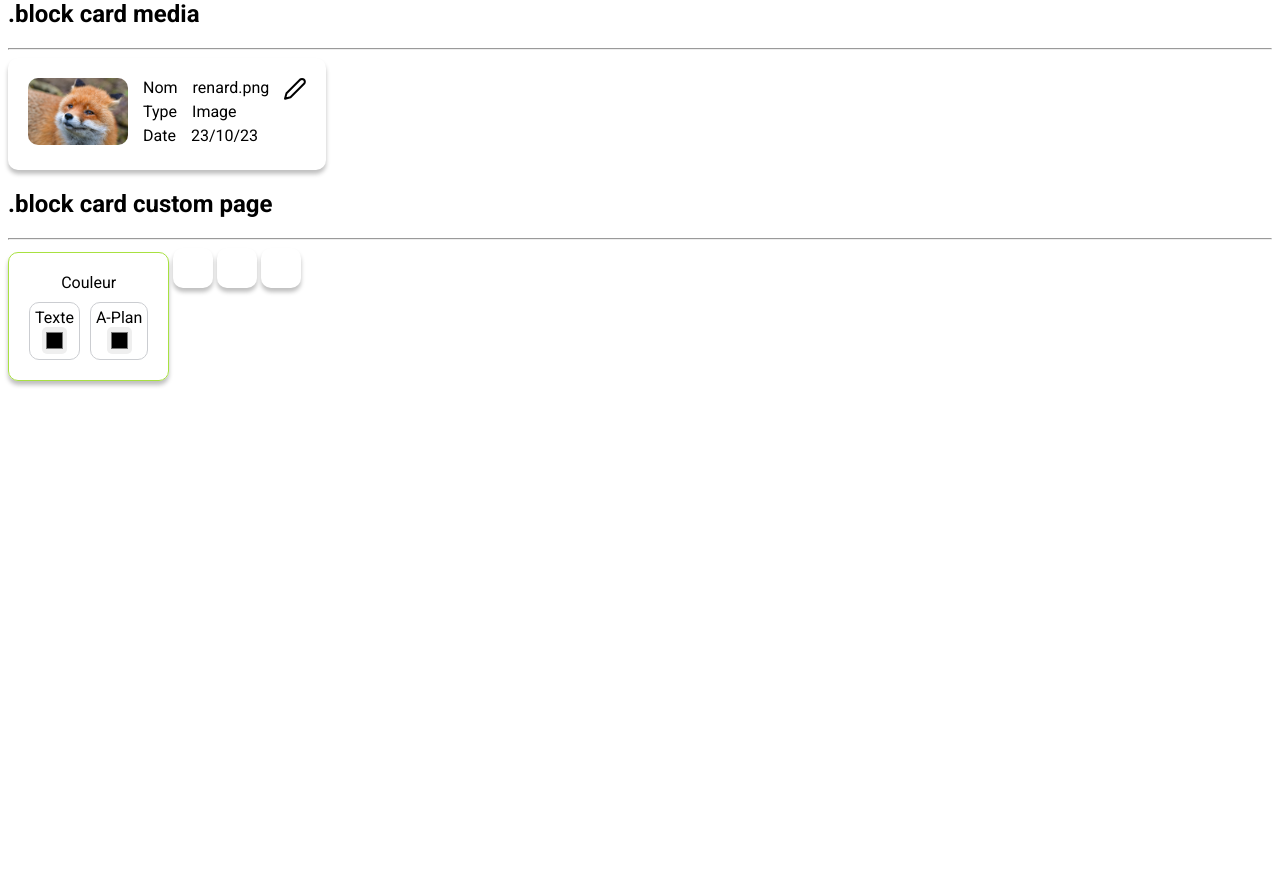
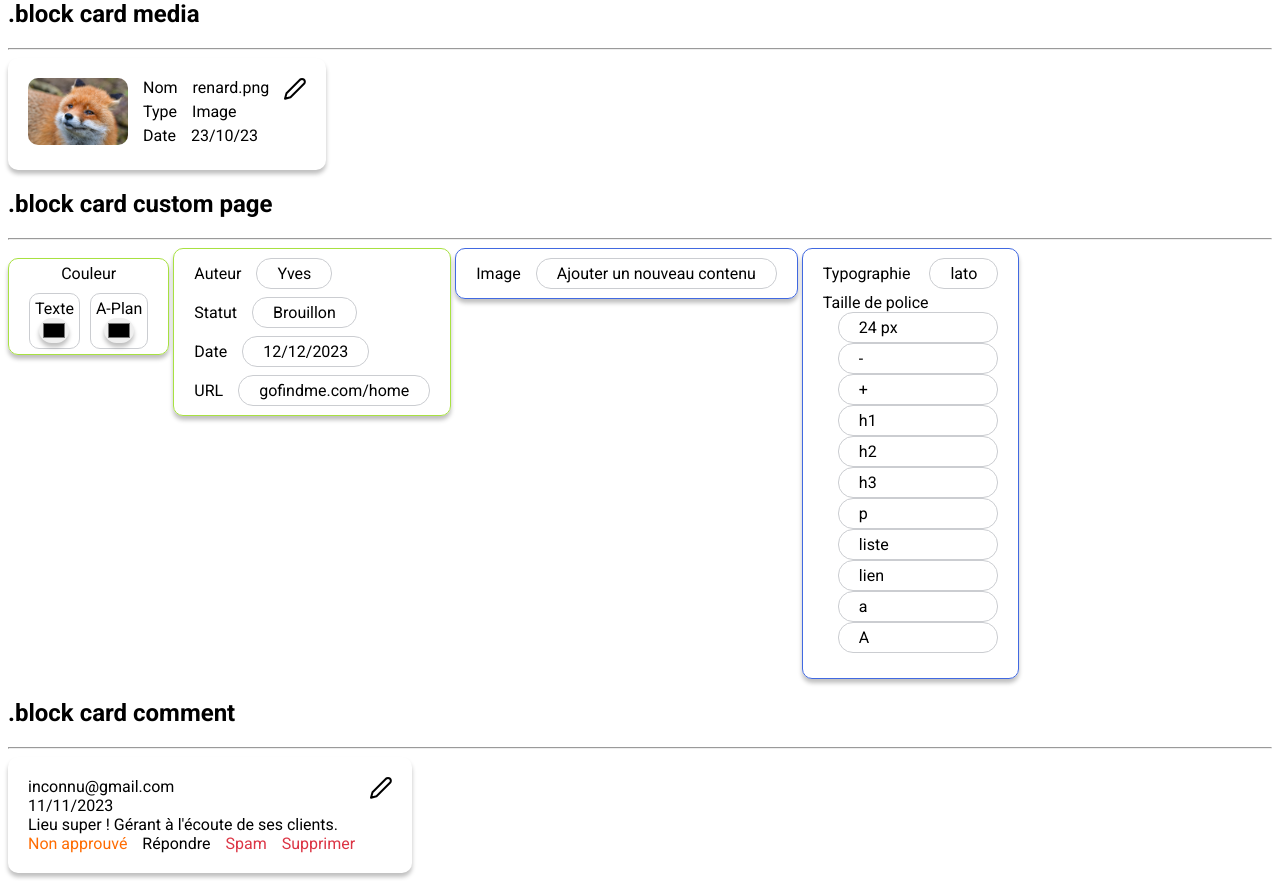
Before and after one commit to Fintre/Challenge-Semestriel-3IW-1, a PHP site: page /public/framework/design-guide.html in a window 1280 px wide. Shown: the part 633-1514 px from the top of the page. Before the commit the page ends 1020 px from the top, so only its background shows below. Run offline with PHP 8.4, Linux system fonts and the light colour scheme.

Commit message:
:construction: [WIP] design guide + :seedling: [ADD] block.scss + scoreseo + [UPD] variables

```diff
--- a/public/framework/design-guide.html
+++ b/public/framework/design-guide.html
@@ -56,7 +56,7 @@
 					<div class="block-card-media-property">Type<span class="block-card-media-value">Image</span></div>
 					<div class="block-card-media-property">Date<span class="block-card-media-value">23/10/23</span></div>
 				</div>
-				<div class="block-card-media-modified">
+				<div class="block-card-modified">
 					<svg width="22" height="22" viewBox="0 0 22 22" fill="none" xmlns="http://www.w3.org/2000/svg">
 						<path id="Vector" d="M16 1.82843C16.2626 1.56578 16.5744 1.35744 16.9176 1.2153C17.2608 1.07316 17.6286 1 18 1C18.3714 1 18.7392 1.07316 19.0824 1.2153C19.4256 1.35744 19.7374 1.56578 20 1.82843C20.2626 2.09107 20.471 2.40287 20.6131 2.74603C20.7553 3.0892 20.8284 3.45699 20.8284 3.82843C20.8284 4.19986 20.7553 4.56766 20.6131 4.91082C20.471 5.25398 20.2626 5.56578 20 5.82843L6.5 19.3284L1 20.8284L2.5 15.3284L16 1.82843Z" stroke="black" stroke-width="2" stroke-linecap="round" stroke-linejoin="round"/>
 					</svg>
@@ -75,9 +75,58 @@
 					</span>
 				</div>
 			</div>
-			<div class="block-card block-card-custom-page info"></div>
-			<div class="block-card block-card-custom-page media"></div>
-			<div class="block-card block-card-custom-page typo"></div>
+			<div class="block-card block-card-custom-page info">
+				<div class="block-card-custom-page-info-property">Auteur<span class="block-card-custom-page-info-value">Yves</span></div>
+				<div class="block-card-custom-page-info-property">Statut<span class="block-card-custom-page-info-value">Brouillon</span></div>
+				<div class="block-card-custom-page-info-property">Date<span class="block-card-custom-page-info-value">12/12/2023</span></div>
+				<div class="block-card-custom-page-info-property">URL<span class="block-card-custom-page-info-value">gofindme.com/home</span></div>
+			</div>
+			<div class="block-card block-card-custom-page media">
+				<div class="block-card-custom-page-media-property">Image<span class="block-card-custom-page-media-value">Ajouter un nouveau contenu</span></div>
+			</div>
+			<div class="block-card block-card-custom-page typo">
+				<div class="block-card-custom-page-typo-property">Typographie
+					<span class="block-card-custom-page-typo-value">lato</span>
+					<div class="block-card-custom-page-typo-wrapper">
+						<div class="block-card-custom-page-typo-property">Taille de police
+							<span class="block-card-custom-page-typo-value">24 px</span>
+							<span class="block-card-custom-page-typo-value">-</span>
+							<span class="block-card-custom-page-typo-value">+</span>
+							<span class="block-card-custom-page-typo-value">h1</span>
+							<span class="block-card-custom-page-typo-value">h2</span>
+							<span class="block-card-custom-page-typo-value">h3</span>
+							<span class="block-card-custom-page-typo-value">p</span>
+							<span class="block-card-custom-page-typo-value">liste</span>
+							<span class="block-card-custom-page-typo-value">lien</span>
+							<span class="block-card-custom-page-typo-value">a</span>
+							<span class="block-card-custom-page-typo-value">A</span>
+						</div>
+					</div>
+				</div>
+			</div>
+		</section>
+		<section>
+			<h1>.block card comment</h1>
+			<hr/>
+			<div class="block-card block-card-comment">
+				<div class="block-card-comment-picture"></div>
+				<div class="block-card-comment-desc">
+					<div class="block-card-comment-property">inconnu@gmail.com</div>
+					<div class="block-card-comment-property">11/11/2023</div>
+					<div class="block-card-comment-property">Lieu super ! Gérant à l'écoute de ses clients.</div>
+					<div class="block-card-comment-desc-wrapper">
+						<div class="block-card-comment-desc approved">Non approuvé</div>
+						<div class="block-card-comment-desc answer">Répondre</div>
+						<div class="block-card-comment-desc spam">Spam</div>
+						<div class="block-card-comment-desc bin">Supprimer</div>
+					</div>
+				</div>
+				<div class="block-card-modified">
+					<svg width="22" height="22" viewBox="0 0 22 22" fill="none" xmlns="http://www.w3.org/2000/svg">
+						<path id="Vector" d="M16 1.82843C16.2626 1.56578 16.5744 1.35744 16.9176 1.2153C17.2608 1.07316 17.6286 1 18 1C18.3714 1 18.7392 1.07316 19.0824 1.2153C19.4256 1.35744 19.7374 1.56578 20 1.82843C20.2626 2.09107 20.471 2.40287 20.6131 2.74603C20.7553 3.0892 20.8284 3.45699 20.8284 3.82843C20.8284 4.19986 20.7553 4.56766 20.6131 4.91082C20.471 5.25398 20.2626 5.56578 20 5.82843L6.5 19.3284L1 20.8284L2.5 15.3284L16 1.82843Z" stroke="black" stroke-width="2" stroke-linecap="round" stroke-linejoin="round"/>
+					</svg>
+				</div>
+			</div>
 		</section>
 	</body>
 </html>
--- a/public/framework/dist/css/main.css
+++ b/public/framework/dist/css/main.css
@@ -20,6 +20,7 @@
   /* Border-radius */
   --border-radius-std: 10px;
   --border-radius-light: 5px;
+  --border-radius-hard: 15px;
   /* Box-shadow */
   --box-shadow-base: 0px 4px 4px 0px rgba(0, 0, 0, 0.25);
 }
@@ -149,7 +150,6 @@ body {
   margin-bottom: 5px;
 }
 .block-card-modified {
-  position: absolute;
   top: 10px;
   right: 10px;
 }
@@ -157,10 +157,11 @@ body {
   width: 22px;
   height: 22px;
 }
-.block-card.block-card-custom-page.color {
+.block-card.block-card-custom-page {
   border: 1px solid var(--green);
   display: inline-flex;
   flex-direction: column;
+  padding: 5px 20px;
   text-align: center;
 }
 .block-card.block-card-custom-page.color .block-card-custom-page-color-wrapper {
@@ -177,9 +178,11 @@ body {
   padding: 5px;
 }
 .block-card.block-card-custom-page.color .block-card-custom-page-color-wrapper .block-card-custom-page-text input[type=color] {
-  border-radius: var(--border-radius-light);
   border: none;
-  width: 25px;
+  border-radius: var(--border-radius-hard);
+  box-shadow: var(--box-shadow-base);
+  height: 25px;
+  width: 30px;
 }
 .block-card.block-card-custom-page.color .block-card-custom-page-color-wrapper .block-card-custom-page-background {
   align-items: center;
@@ -190,9 +193,72 @@ body {
   padding: 5px;
 }
 .block-card.block-card-custom-page.color .block-card-custom-page-color-wrapper .block-card-custom-page-background input[type=color] {
-  border-radius: var(--border-radius-light);
   border: none;
-  width: 25px;
+  border-radius: var(--border-radius-hard);
+  box-shadow: var(--box-shadow-base);
+  height: 25px;
+  width: 30px;
+}
+.block-card.block-card-custom-page.info .block-card-custom-page-info-property {
+  text-align: left;
+  padding: 10px 0 10px 0;
+}
+.block-card.block-card-custom-page.info .block-card-custom-page-info-property .block-card-custom-page-info-value {
+  border: 1px solid var(--grey);
+  border-radius: var(--border-radius-hard);
+  margin-left: 15px;
+  padding: 5px 20px;
+}
+.block-card.block-card-custom-page.media {
+  border: 1px solid var(--blue);
+}
+.block-card.block-card-custom-page.media .block-card-custom-page-media-property {
+  text-align: left;
+  padding: 10px 0 10px 0;
+}
+.block-card.block-card-custom-page.media .block-card-custom-page-media-value {
+  border: 1px solid var(--grey);
+  border-radius: 15px;
+  margin-left: 15px;
+  padding: 5px 20px;
+}
+.block-card.block-card-custom-page.typo {
+  border: 1px solid var(--blue);
+}
+.block-card.block-card-custom-page.typo .block-card-custom-page-typo-property {
+  text-align: left;
+  padding: 10px 0 10px 0;
+}
+.block-card.block-card-custom-page.typo .block-card-custom-page-typo-property .block-card-custom-page-typo-value {
+  border: 1px solid var(--grey);
+  border-radius: 15px;
+  margin-left: 15px;
+  padding: 5px 20px;
+}
+.block-card.block-card-custom-page.typo .block-card-custom-page-typo-property .block-card-custom-page-typo-wrapper .block-card-custom-page-typo-property {
+  display: flex;
+  flex-direction: column;
+}
+.block-card.block-card-custom-page.typo .block-card-custom-page-typo-property .block-card-custom-page-typo-wrapper .block-card-custom-page-typo-property .block-card-custom-page-typo-value {
+  border: 1px solid var(--grey);
+  border-radius: 15px;
+  margin-left: 15px;
+  padding: 5px 20px;
+}
+.block-card.block-card-comment .block-card-comment-desc-wrapper {
+  display: flex;
+}
+.block-card.block-card-comment .block-card-comment-desc-wrapper .block-card-comment-desc {
+  padding-right: 15px;
+}
+.block-card.block-card-comment .block-card-comment-desc-wrapper .block-card-comment-desc.approved {
+  color: #FF6C02;
+}
+.block-card.block-card-comment .block-card-comment-desc-wrapper .block-card-comment-desc.spam {
+  color: var(--red);
+}
+.block-card.block-card-comment .block-card-comment-desc-wrapper .block-card-comment-desc.bin {
+  color: var(--red);
 }
 
 /*# sourceMappingURL=main.css.map */
--- a/public/framework/src/css/components/_block.scss
+++ b/public/framework/src/css/components/_block.scss
@@ -22,7 +22,6 @@
   box-shadow: var(--box-shadow-base);
   padding: 20px;
   position: relative;
-
   &-media {
     &-img {
       padding-right: 15px;
@@ -33,7 +32,6 @@
         border-radius: var(--border-radius-std);
       }
     }
-
     &-desc {
       display: flex;
       flex-direction: column;
@@ -49,9 +47,7 @@
       }
     }
   }
-
   &-modified {
-    position: absolute;
     top: 10px;
     right: 10px;
 
@@ -60,17 +56,16 @@
       height: 22px;
     }
   }
-
-  &.block-card-custom-page.color {
+  &.block-card-custom-page {
     border: 1px solid var(--green);
     display: inline-flex;
     flex-direction: column;
+    padding: 5px 20px;
     text-align: center;
-
+    &.color {
       .block-card-custom-page-color-wrapper {
         display: inline-flex;
         margin-top: 10px;
-
         .block-card-custom-page-text {
           align-items: center;
           display: flex;
@@ -80,12 +75,13 @@
           margin-right: 10px;
           padding: 5px;
           input[type="color"] {
-          border-radius: var(--border-radius-light);
             border: none;
-          width: 25px;
+            border-radius: var(--border-radius-hard);
+            box-shadow: var(--box-shadow-base);
+            height: 25px;
+            width: 30px;
           }
         }
-
         .block-card-custom-page-background {
           align-items: center;
           display: flex;
@@ -94,11 +90,81 @@
           border-radius: var(--border-radius-std);
           padding: 5px;
           input[type="color"] {
-          border-radius: var(--border-radius-light);
             border: none;
-          width: 25px;
+            border-radius: var(--border-radius-hard);
+            box-shadow: var(--box-shadow-base);
+            height: 25px;
+            width: 30px;
           }
         }
       }
     }
   }
+  &.block-card-custom-page.info {
+    .block-card-custom-page-info-property {
+      text-align: left;
+      padding: 10px 0 10px 0;
+      .block-card-custom-page-info-value {
+        border: 1px solid var(--grey);
+        border-radius: var(--border-radius-hard);
+        margin-left: 15px;
+        padding: 5px 20px;
+      }
+    }
+  }
+  &.block-card-custom-page.media {
+    border: 1px solid var(--blue);
+    .block-card-custom-page-media-property {
+      text-align: left;
+      padding: 10px 0 10px 0;
+    }
+    .block-card-custom-page-media-value {
+      border: 1px solid var(--grey);
+      border-radius: 15px;
+      margin-left: 15px;
+      padding: 5px 20px;
+    }
+  }
+  &.block-card-custom-page.typo {
+    border: 1px solid var(--blue);
+    .block-card-custom-page-typo-property {
+      text-align: left;
+      padding: 10px 0 10px 0;
+      .block-card-custom-page-typo-value {
+        border: 1px solid var(--grey);
+        border-radius: 15px;
+        margin-left: 15px;
+        padding: 5px 20px;
+      }
+      .block-card-custom-page-typo-wrapper {
+        .block-card-custom-page-typo-property {
+          display: flex;
+          flex-direction: column;
+          .block-card-custom-page-typo-value {
+            border: 1px solid var(--grey);
+            border-radius: 15px;
+            margin-left: 15px;
+            padding: 5px 20px;
+          }
+        }
+      }
+    }
+  }
+  &.block-card-comment {
+    .block-card-comment-desc-wrapper {
+      display: flex;
+      .block-card-comment-desc {
+        padding-right: 15px;
+        &.approved {
+          color: #FF6C02;
+        }
+        &.spam {
+          color: var(--red);
+        }
+        &.bin {
+          color: var(--red);
+        }
+      }
+    }
+  }
+}
--- a/public/framework/src/css/partials/_variables.scss
+++ b/public/framework/src/css/partials/_variables.scss
@@ -29,6 +29,7 @@ $gfm-primary-grey: #cbcdd1;
 	/* Border-radius */
 	--border-radius-std: 10px;
 	--border-radius-light: 5px;
+	--border-radius-hard: 15px;
 
 	/* Box-shadow */
 	--box-shadow-base: 0px 4px 4px 0px rgba(0, 0, 0, 0.25);
```
Also changed, not shown: public/framework/src/css/main.css (+72 -6 lines), 2 other files. Lines whose indentation alone changed are shown as unchanged.
